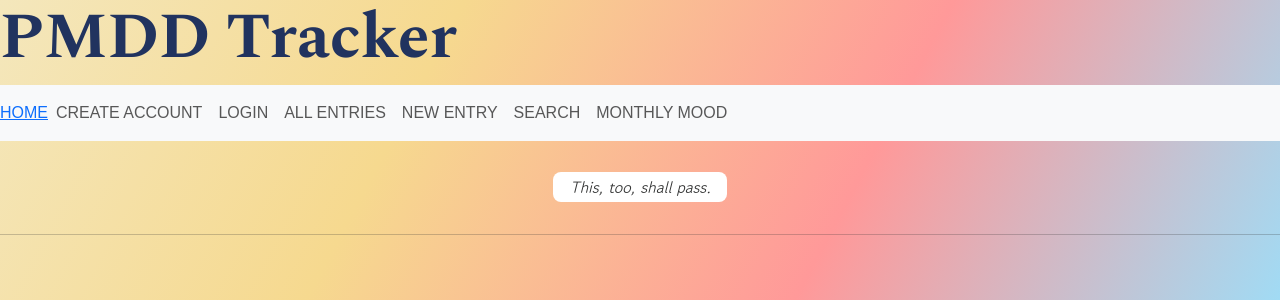
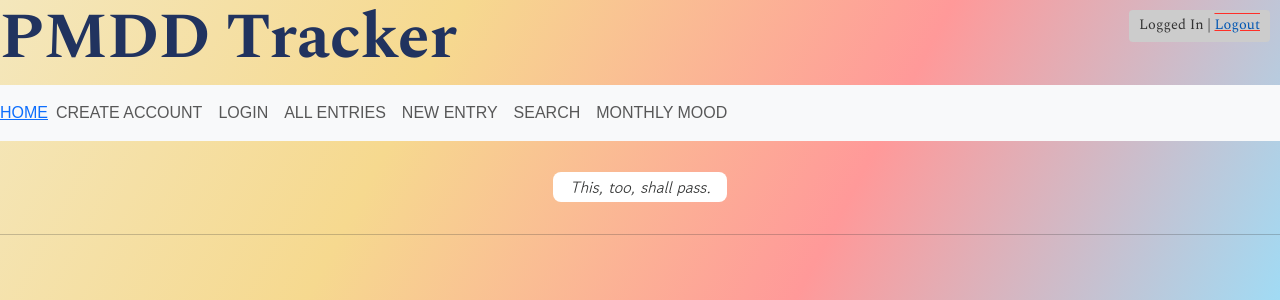
Before and after one commit to Leiracamera/clarityPMDD, a Node server app: page / in a window 1280 px wide. Shown: the top 300 px of the page. Run offline with Node 20, Linux system fonts and the light colour scheme; the visitor is signed in with stand-in values (Sample User, id 1); data that the repository does not hold is empty; some libraries are stand-ins or nearby versions; some web fonts are replaced.

Commit message:
Add logged-in-session feature so that  user can see they are logged in

```diff
--- a/index.js
+++ b/index.js
@@ -43,7 +43,18 @@ app.use(session({
     saveUninitialized: true,
 }));
 
-app.use(async (rex, res, next) => {
+app.use((req, res, next) => {
+    if (req.session.user) {
+        res.locals.user = req.session.user;
+        console.log("User session set in locals:", res.locals.user);
+    } else {
+        res.locals.user = undefined;
+        console.log("No user session available");
+    }
+    next();
+});
+
+app.use(async (req, res, next) => {
     try {
         const response = await axios.get("https://www.affirmations.dev/");
         res.locals.quote = response.data.affirmation;
@@ -251,7 +262,8 @@ app.post('/login', async (req, res) => {
             return res.status(400).send("Invalid email or password");
         }
 
-        req.session.user_id = user.user_id;
+        req.session.user = user;
+        console.log('Session data after login:', req.session);
         res.send("Login successful!");
     } catch (error) {
         console.error("Error logging in:", error.message);
--- a/public/main.css
+++ b/public/main.css
@@ -56,6 +56,24 @@ header h1 {
     font-weight: 700;
     letter-spacing: -2;
 }
+
+
+/* LoggedInStatus Styling */
+.status-bar {
+    position: absolute;
+    top: 10px;
+    right: 10px;
+    font-size: 0.9rem;
+    background-color: #ccc;
+    padding: 5px 10px;
+    border-radius: 4px;
+}
+
+.status-bar a {
+    text-decoration: underline overline #FF3028;
+    color: #0056b3;
+}
+
 
 /* Button Styling */
 button {
--- a/views/layouts/layout.ejs
+++ b/views/layouts/layout.ejs
@@ -16,6 +16,8 @@
 </head>
 <body>
     <%- include("../partials/header") %>
+    <%- include("../partials/loggedInStatus") %>
+
     <main>
         <%- body %>
    </main>
--- /dev/null
+++ b/views/partials/loggedInStatus.ejs
@@ -0,0 +1,9 @@
+<% if (user) { %>
+    <div class="status-bar">
+        Logged In | <a href="/logout">Logout</a>
+    </div>
+<% } else { %>
+    <div class="status-bar">
+        <a href="/login">Login</a>
+    </div>
+<% } %>
```
